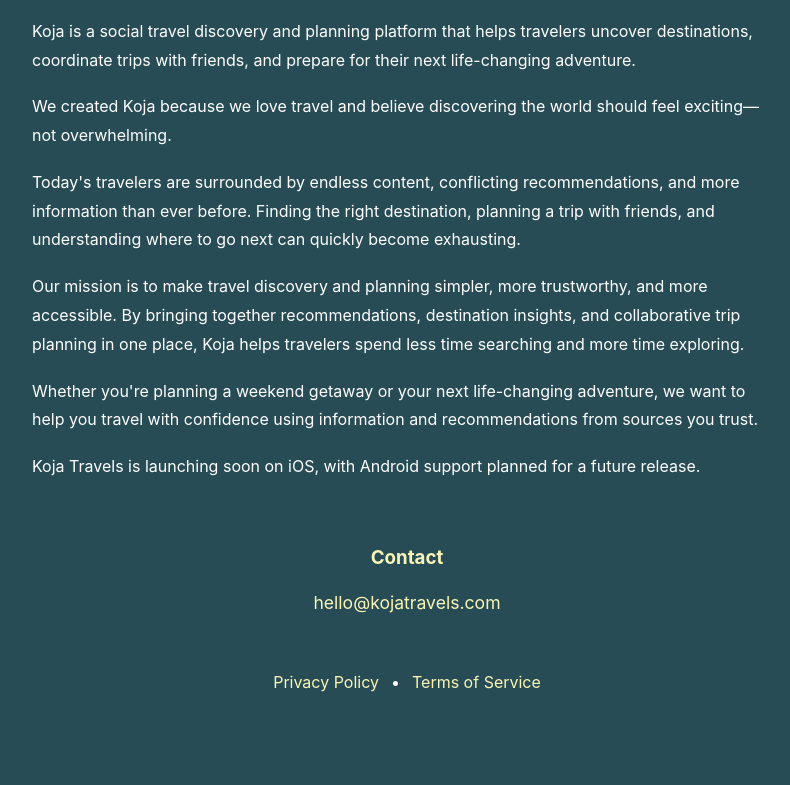
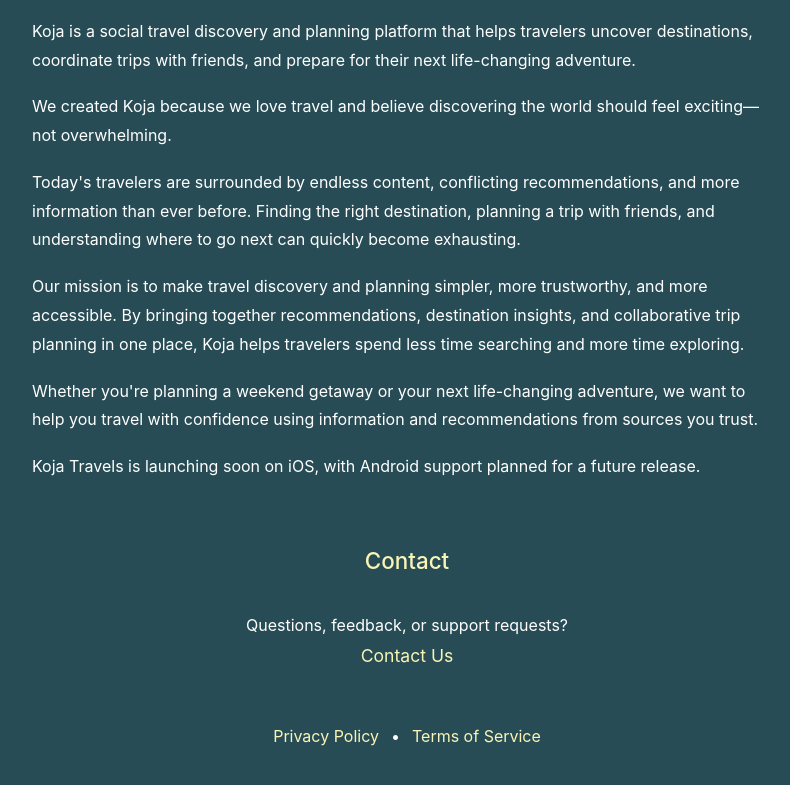
Before and after one commit to pmazhar/KT-website, a plain HTML site: page index.html in a window 1280 px wide. Shown: the part 554-1339 px from the top of the page, without its empty margins (233-1023 px from the left). Before the commit the page ends 1311 px from the top, so only its background shows below. Drawn offline with Linux system fonts and the light colour scheme.

Commit message:
Update index.html

```diff
--- a/index.html
+++ b/index.html
@@ -55,12 +55,16 @@
     </section>
 
     <section class="contact">
-        <h3>Contact</h3>
+    <h2>Contact</h2>
 
-        <a href="mailto:hello@kojatravels.com">
-            hello@kojatravels.com
-        </a>
-    </section>
+    <p>
+        Questions, feedback, or support requests?
+    </p>
+
+    <p>
+        <a href="contact.html">Contact Us</a>
+    </p>
+</section>
 
     <footer class="footer-links">
         <a href="privacy.html">Privacy Policy</a>
```
